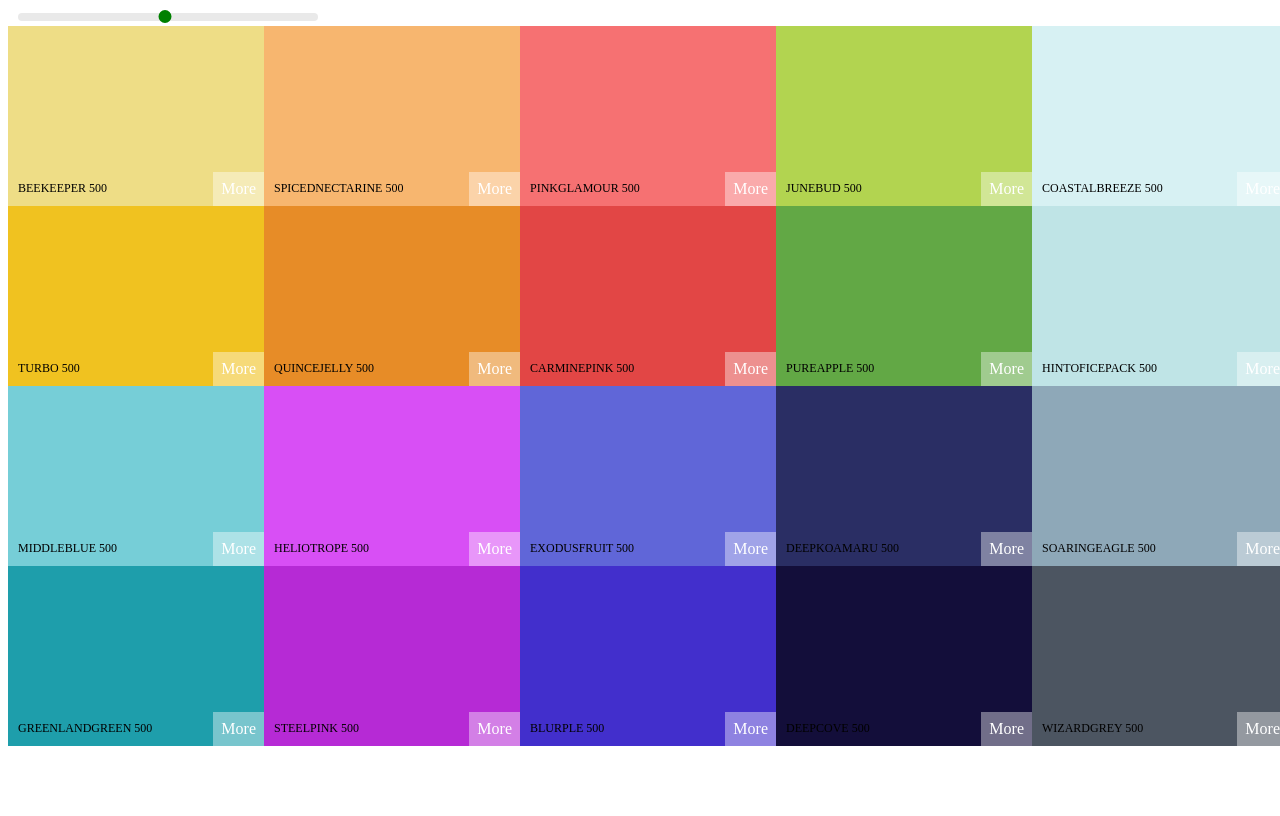
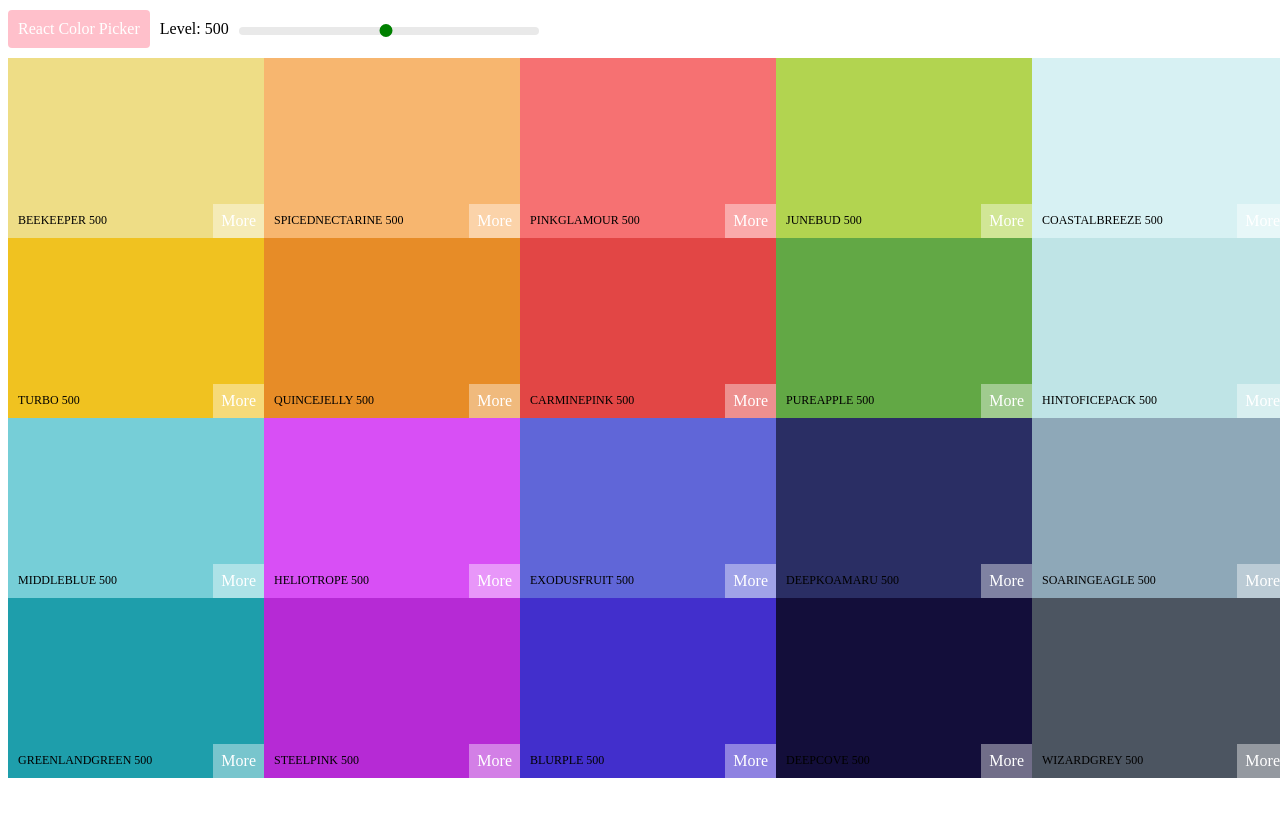
Before and after one commit to chihirot0109/react-massive-color-picker, a React (Create React App) app: page / in a window 1280 px wide. Shown: the top 816 px of the page. Built offline with nearby package versions, Linux system fonts and the light colour scheme.

Commit message:
created navbar with slider

```diff
--- /dev/null
+++ b/src/component/NavBar.js
@@ -0,0 +1,24 @@
+import React, {Component} from 'react';
+import Slider from 'rc-slider';
+import 'rc-slider/assets/index.css';
+import '../css/NavBar.css'
+
+class NavBar extends Component {
+  render() {
+    return(
+      <header className="NavBar">
+        <div className="slider-container">
+            <div className="logo">
+                <a href="#">React Color Picker</a>
+            </div>
+            <span>Level: {this.props.level}</span>
+            <div className="slider">
+            <Slider defaultValue={this.props.level} min={100} max={900} step={100} onAfterChange={this.props.changeLevel}/>
+            </div>
+        </div>
+      </header>
+    );
+  }
+}
+
+export default NavBar;
--- a/src/component/Palette.js
+++ b/src/component/Palette.js
@@ -1,7 +1,6 @@
 import React, {Component} from 'react';
 import ColorBox from './ColorBox'
-import Slider from 'rc-slider';
-import 'rc-slider/assets/index.css';
+import NavBar from './NavBar';
 import '../css/Palette.css'
 
 class Palette extends Component {
@@ -19,9 +18,7 @@ class Palette extends Component {
       let colors = this.props.palette.colors[this.state.level];
     return(
       <div className="Palette">
-        <div className="slider">
-          <Slider defaultValue={this.state.level} min={100} max={900} step={100} onAfterChange={this.changeLevel}/>
-        </div>
+        <NavBar level={this.state.level}  changeLevel={this.changeLevel}/>
         <div className="Palette-colors">
           {colors.map(color => <ColorBox color={color} />)}
         </div>
--- /dev/null
+++ b/src/css/NavBar.css
@@ -0,0 +1,50 @@
+.slider-container {
+    display: flex;
+    align-items: center;
+    margin: 10px auto;
+}
+
+.logo {
+    margin-right: 10px;
+    padding: 10px;
+    background-color: pink;
+    border-radius: 4px;
+}
+
+.logo a {
+    color: white;
+    text-decoration: none;
+}
+
+.logo:hover {
+    background-color: rgb(242, 114, 136);
+    opacity: 0.8;
+}
+
+.slider {
+    width: 300px;
+    margin: 0 10px;
+    display: inline-block;
+}
+
+.rc-slider-track {
+    background-color: transparent;
+}
+
+.rc-slider-rail {
+    height: 8px;
+}
+
+.rc-slider-handle,
+.rc-slider-handle:active,
+.rc-slider-handle:focus,
+.rc-slider-handle:hover {
+    background-color: green;
+    outline: none;
+    border: solid 2px green;
+    box-shadow: none;
+    width: 13px;
+    height: 13px;
+    margin-top: -3px;
+    margin-left: -3px;
+}
--- a/src/css/Palette.css
+++ b/src/css/Palette.css
@@ -6,31 +6,3 @@
 .Palette-colors {
     height: 90%;
 }
-
-.slider {
-    width: 300px;
-    margin: 0 10px;
-    display: inline-block;
-}
-
-.rc-slider-track {
-    background-color: transparent;
-}
-
-.rc-slider-rail {
-    height: 8px;
-}
-
-.rc-slider-handle,
-.rc-slider-handle:active,
-.rc-slider-handle:focus,
-.rc-slider-handle:hover {
-    background-color: green;
-    outline: none;
-    border: solid 2px green;
-    box-shadow: none;
-    width: 13px;
-    height: 13px;
-    margin-top: -3px;
-    margin-left: -3px;
-}
```
